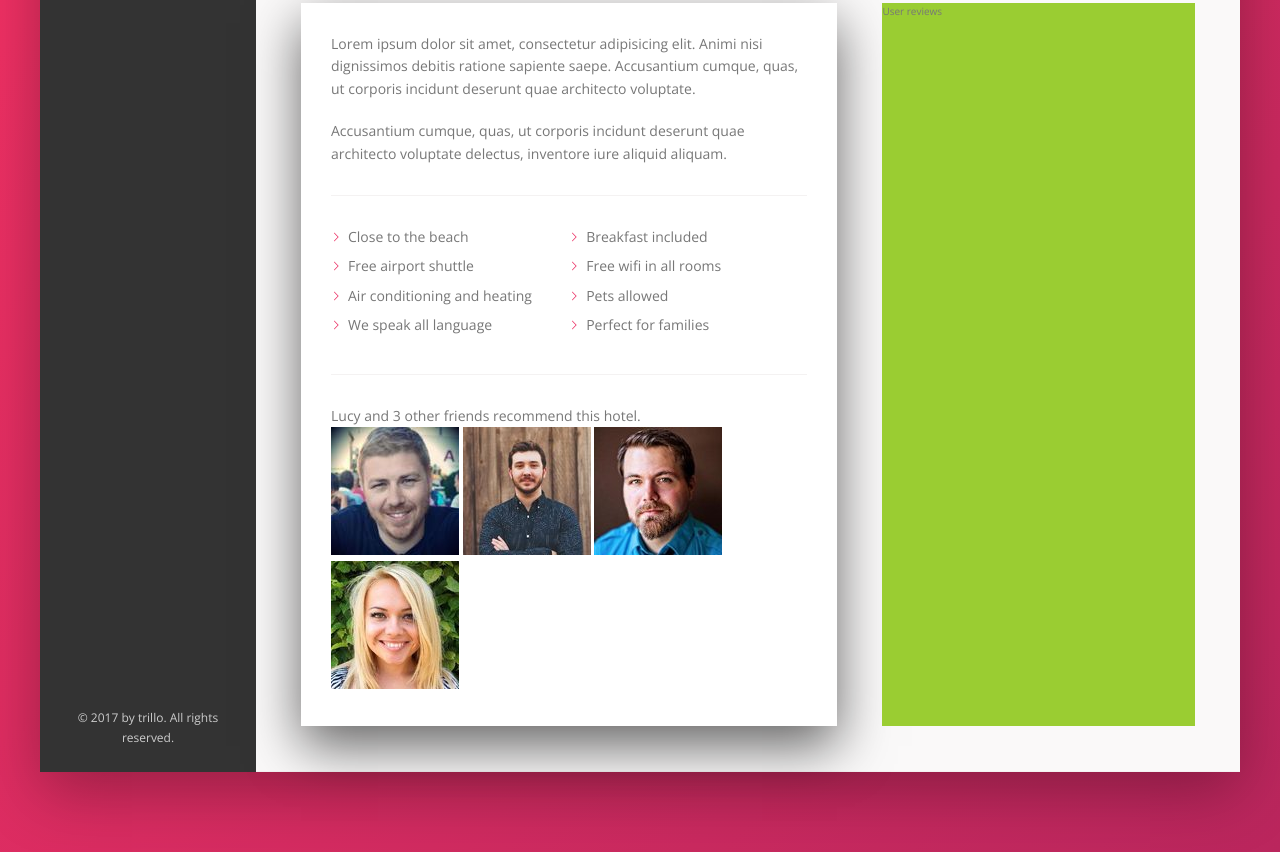
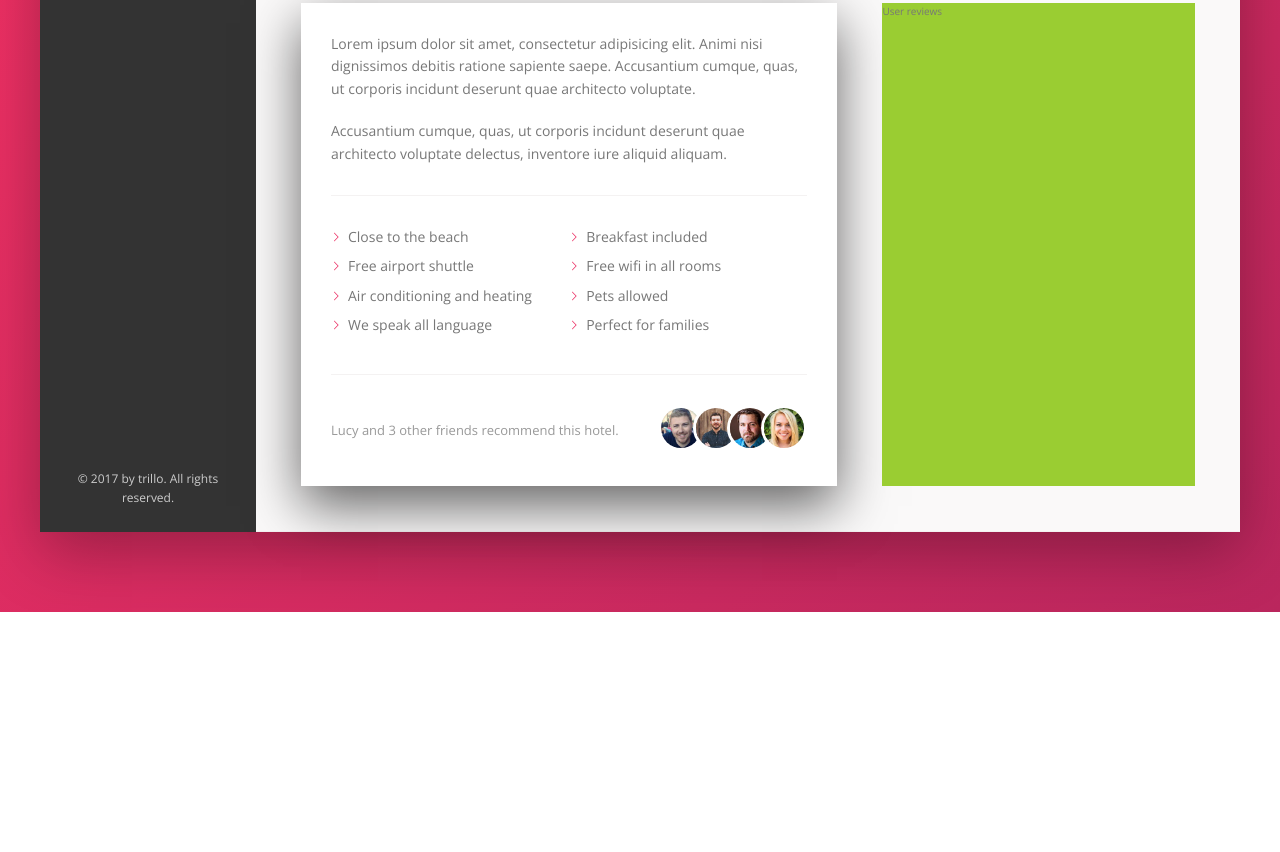
Before and after one commit to iqbalpakeh/trillo-website, a website: page index.html in a window 1280 px wide. Shown: the part 644-1496 px from the top of the page. After the commit the page ends 1256 px from the top, so only its background shows below. Drawn offline with nearby package versions, Linux system fonts and the light colour scheme; files that its build step writes are made by us from their sources.

Commit message:
Completing recommend section

```diff
--- a/sass/_components.scss
+++ b/sass/_components.scss
@@ -389,3 +389,30 @@
 // --------------------------------------------------
 // RECOMMEND
 // --------------------------------------------------
+
+.recommend {
+	font-size: 1.3rem;
+	color: var(--color-grey-dark-3);
+
+	display: flex;
+	align-items: center;
+
+	&__count {
+		margin-right: auto;
+	}
+
+	&__photo {
+		// to make rounded photo
+		height: 4rem;
+		width: 4rem;
+		border-radius: 50%;
+
+		// create border on photo frame
+		border: 3px solid #fff;
+		box-sizing: content-box;
+
+		&:not(:last-child) {
+			margin-right: -1.5rem;
+		}
+	}
+}
```
